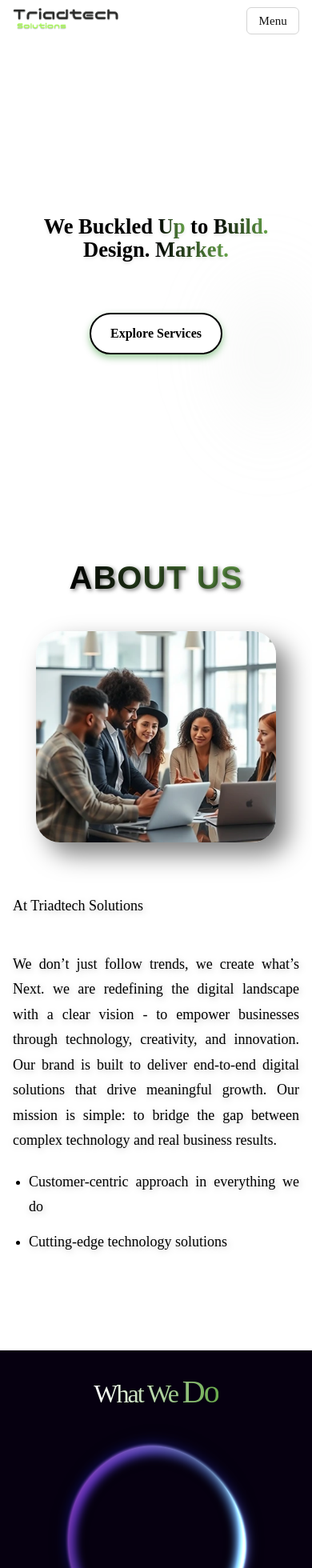
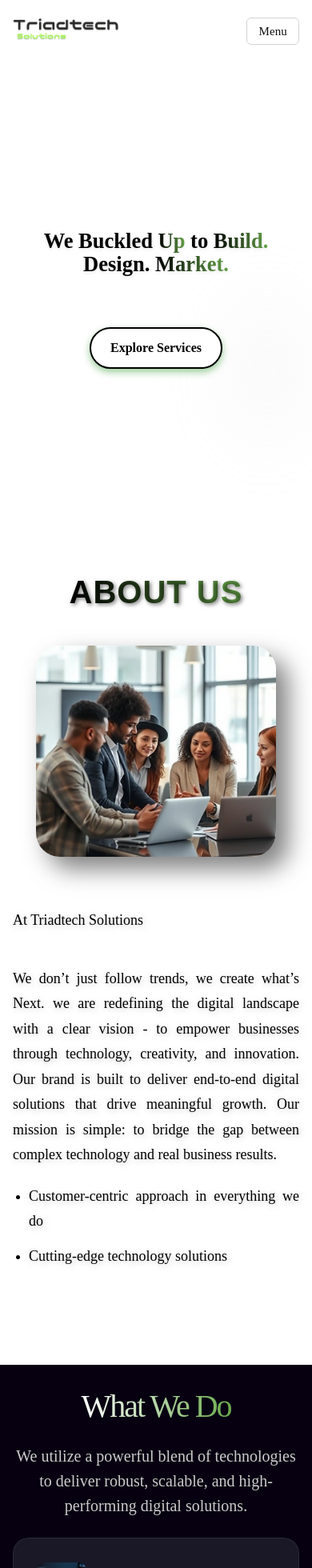
Before and after one commit to TriadtechSolutions/tts-revamp, a Next.js app: page / in a window 390 px wide. Shown: the top 1960 px of the page at 80% size. Built offline with nearby package versions, Linux system fonts and the light colour scheme; a web font is replaced by a local one.

Commit message:
style the homepage

```diff
--- a/src/app/globals.css
+++ b/src/app/globals.css
@@ -1,6 +1,7 @@
 @import "../styles/drupal-style.css";
 @import "../styles/blog.css";
 @import "swiper/css";
+@import "swiper/css/pagination";
 
 /* Brand palette — matched to live Triadtech site */
 :root {
@@ -12,6 +13,7 @@
   --tts-site-inset: 75px;
   --tts-about-align: 138px;
   --tts-section-pad: 24px;
+  --tts-footer-inset: 75px;
 }
 
 @media (min-width: 768px) and (max-width: 991px) {
@@ -19,6 +21,7 @@
     --tts-site-inset: 32px;
     --tts-about-align: 32px;
     --tts-section-pad: 28px;
+    --tts-footer-inset: 36px;
   }
 }
 
@@ -27,6 +30,7 @@
     --tts-site-inset: 16px;
     --tts-about-align: 16px;
     --tts-section-pad: 16px;
+    --tts-footer-inset: 40px;
   }
 }
 
@@ -339,10 +343,10 @@
   top: -20px;
   right: 0;
   pointer-events: none;
-  display: block;
-}
-
-@media (min-width: 993px) {
+  display: none;
+}
+
+@media (min-width: 1024px) {
   #orb-root {
     display: block !important;
   }
@@ -421,6 +425,39 @@
   margin: 0;
   line-height: 1.5;
   font-size: 0.95rem;
+}
+
+.service-card {
+  transition: transform 0.3s ease, background 0.3s ease, border-color 0.3s ease,
+    box-shadow 0.3s ease;
+}
+
+@media (hover: hover) and (min-width: 1024px) {
+  .service-card:hover {
+    transform: translateY(-5px);
+  }
+}
+
+@media (max-width: 1023px) {
+  .service-card:hover,
+  .service-card:active {
+    transform: none !important;
+  }
+
+  .service-card:hover .services-image {
+    transform: none !important;
+  }
+
+  .service-grid .swiper,
+  .service-grid .service-swiper {
+    padding-top: 12px;
+    margin-top: -12px;
+    box-sizing: content-box;
+  }
+
+  .what-we-do-section .service-grid {
+    top: 0 !important;
+  }
 }
 
 /* ── About section (live Drupal layout) ── */
@@ -625,6 +662,74 @@
 }
 
 /* ── Testimonials ── */
+.testimonials-grid {
+  align-items: stretch;
+}
+
+.testimonials-grid > div {
+  display: flex;
+  min-height: 100%;
+}
+
+.testimonials-grid .testimonial-card {
+  flex: 1;
+  width: 100%;
+}
+
+.testimonial-card {
+  transition: transform 0.3s ease;
+}
+
+@media (hover: hover) and (min-width: 1024px) {
+  .testimonial-card:hover {
+    transform: translateY(-10px);
+  }
+}
+
+@media (max-width: 1023px) {
+  .testimonial-card:hover,
+  .testimonial-card:active {
+    transform: none !important;
+  }
+
+  .testimonials-swiper {
+    padding-top: 12px;
+    margin-top: -12px;
+    box-sizing: content-box;
+  }
+}
+
+.testimonials-swiper {
+  width: 100%;
+  overflow: hidden;
+  padding-bottom: 44px;
+}
+
+.testimonials-swiper .swiper-slide {
+  height: auto;
+  box-sizing: border-box;
+  display: flex;
+}
+
+.testimonials-swiper .testimonial-card {
+  flex: 1;
+  width: 100%;
+}
+
+.testimonials-swiper .swiper-pagination {
+  bottom: 0;
+}
+
+.testimonials-swiper .swiper-pagination-bullet {
+  background: #848484;
+  opacity: 0.5;
+}
+
+.testimonials-swiper .swiper-pagination-bullet-active {
+  background: var(--tts-leaf);
+  opacity: 1;
+}
+
 .testimonial-content {
   font-size: inherit;
 }
@@ -642,7 +747,7 @@
 /* ── Footer (live site match) ── */
 footer.site-footer {
   background: linear-gradient(180deg, #3d3d3d 0%, #2a2a2a 45%, #1a1a1a 100%);
-  padding: 88px 20px 70px;
+  padding: 88px 0 70px;
   color: #ffffff;
 }
 
@@ -651,7 +756,8 @@ footer.site-footer .container {
   width: 100%;
   margin-left: auto;
   margin-right: auto;
-  padding: 0;
+  padding-left: var(--tts-footer-inset);
+  padding-right: var(--tts-site-inset);
 }
 
 footer.site-footer .row {
@@ -670,7 +776,6 @@ footer.site-footer .row > [class*="col-"] {
 
 footer.site-footer .footer_first {
   min-width: 0;
-  margin-left: 12px;
 }
 
 footer.site-footer .footer-logo {
@@ -709,7 +814,7 @@ footer.site-footer .footer_fourth {
 }
 
 footer.site-footer .footer_fourth {
-  margin-left: -16px;
+  margin-left: 0;
 }
 
 footer.site-footer .footer_third h3,
@@ -787,12 +892,7 @@ footer.site-footer .socialmedia_icons {
 
 @media (max-width: 991px) {
   footer.site-footer {
-    padding: 64px 24px 52px;
-  }
-
-  footer.site-footer .footer_first,
-  footer.site-footer .footer_fourth {
-    margin-left: 0;
+    padding: 64px 0 52px;
   }
 
   footer.site-footer .row {
@@ -1186,8 +1286,8 @@ footer.site-footer .socialmedia_icons {
 
 @media (max-width: 991px) {
   :root {
-    --mobile-header-offset: max(20px, calc(env(safe-area-inset-top, 0px) + 12px));
-    --mobile-header-height: 52px;
+    --mobile-header-offset: max(28px, calc(env(safe-area-inset-top, 0px) + 16px));
+    --mobile-header-height: 56px;
   }
 
   #header {
@@ -1205,8 +1305,8 @@ footer.site-footer .socialmedia_icons {
     position: relative !important;
     top: 0 !important;
     border-bottom: none !important;
-    padding: 6px var(--tts-site-inset);
-    min-height: 52px;
+    padding: 10px var(--tts-site-inset);
+    min-height: 56px;
     flex-wrap: nowrap;
     align-items: center;
     overflow: visible;
@@ -1430,17 +1530,7 @@ footer.site-footer .socialmedia_icons {
   }
 
   #orb-root {
-    position: relative;
-    width: 100%;
-    height: 300px;
-    top: 0;
-    right: 0;
-    margin-top: 1rem;
-  }
-
-  .orb-container canvas {
-    width: 100% !important;
-    height: 300px !important;
+    display: none !important;
   }
 
   .home-bg {
@@ -1552,22 +1642,34 @@ footer.site-footer .socialmedia_icons {
     max-width: 100%;
   }
 
-  .content-section p {
-    font-size: clamp(1.1rem, 4vw, 1.5rem);
-  }
-
-  .title-section {
+  .what-we-do-section .content-section p {
+    font-size: clamp(1.25rem, 4.5vw, 1.75rem);
+    line-height: 1.55;
+  }
+
+  .what-we-do-section .title-section {
     min-height: auto;
     align-items: center;
   }
 
-  .title-section h2 {
+  .what-we-do-section .title-section h2,
+  .what-we-do-section .title-section h2 span {
     margin-right: 0;
     text-align: center;
-    font-size: clamp(2rem, 7vw, 2.5rem);
-  }
-
-  /* Testimonials — stack on mobile/tablet */
+    font-size: clamp(2.5rem, 9vw, 3.25rem);
+    line-height: 1.1;
+  }
+
+  .what-we-do-section .service-grid {
+    top: 0 !important;
+    margin-top: 1.5rem;
+  }
+
+  .what-we-do-section .button-section {
+    top: 0 !important;
+  }
+
+  /* Testimonials — horizontal slider on mobile/tablet */
   .testimonials-section {
     width: 100%;
     padding-left: 0;
@@ -1580,10 +1682,13 @@ footer.site-footer .socialmedia_icons {
     padding-right: var(--tts-site-inset);
   }
 
-  .testimonials-grid {
-    grid-template-columns: 1fr !important;
-    max-width: 100% !important;
-    gap: 24px !important;
+  .testimonials-swiper {
+    max-width: 100%;
+  }
+
+  .testimonials-swiper .testimonial-card {
+    width: 100%;
+    min-height: 360px;
   }
 
   .testimonials-title {
@@ -1597,7 +1702,6 @@ footer.site-footer .socialmedia_icons {
 
   .testimonial-card {
     padding: 24px 20px;
-    min-height: unset;
   }
 
   .testimonial-content p {
@@ -1607,18 +1711,23 @@ footer.site-footer .socialmedia_icons {
 
   footer.site-footer,
   .site-footer {
-    padding: 48px var(--tts-site-inset) 40px !important;
+    padding: 48px 0 40px !important;
+  }
+
+  footer.site-footer .container {
+    padding-left: var(--tts-footer-inset) !important;
+    padding-right: var(--tts-site-inset) !important;
   }
 }
 
 @media (max-width: 767px) {
   :root {
-    --mobile-header-height: 48px;
+    --mobile-header-height: 52px;
   }
 
   #navbar-main {
-    padding: 5px var(--tts-site-inset);
-    min-height: 48px;
+    padding: 10px var(--tts-site-inset);
+    min-height: 52px;
   }
 
   #navbar-main .navbar-brand .site-logo,
--- a/src/components/sections/TestimonialsSection.tsx
+++ b/src/components/sections/TestimonialsSection.tsx
@@ -1,3 +1,4 @@
+import TestimonialsSlider from "@/components/sections/TestimonialsSlider";
 import type { Section } from "@/lib/types";
 
 export default function TestimonialsSection({ section }: { section: Section }) {
@@ -10,16 +11,9 @@ export default function TestimonialsSection({ section }: { section: Section }) {
             <p className="testimonials-subtitle">{section.subtitle}</p>
           )}
         </div>
-        <div className="testimonials-grid">
-          {section.testimonials?.map((t, i) => (
-            <div key={i} className="testimonial-card">
-              <div
-                className="testimonial-content"
-                dangerouslySetInnerHTML={{ __html: t.body }}
-              />
-            </div>
-          ))}
-        </div>
+        {section.testimonials && (
+          <TestimonialsSlider testimonials={section.testimonials} />
+        )}
       </div>
     </section>
   );
--- /dev/null
+++ b/src/components/sections/TestimonialsSlider.tsx
@@ -0,0 +1,73 @@
+"use client";
+
+import { useEffect, useState } from "react";
+import { Autoplay, Pagination } from "swiper/modules";
+import { Swiper, SwiperSlide } from "swiper/react";
+
+type Testimonial = {
+  body: string;
+};
+
+export default function TestimonialsSlider({
+  testimonials,
+}: {
+  testimonials: Testimonial[];
+}) {
+  const [mounted, setMounted] = useState(false);
+  const [isMobileTablet, setIsMobileTablet] = useState(false);
+
+  useEffect(() => {
+    setMounted(true);
+    const mq = window.matchMedia("(max-width: 1023px)");
+    const update = () => setIsMobileTablet(mq.matches);
+    update();
+    mq.addEventListener("change", update);
+    return () => mq.removeEventListener("change", update);
+  }, []);
+
+  const renderCard = (testimonial: Testimonial) => (
+    <div className="testimonial-card">
+      <div
+        className="testimonial-content"
+        dangerouslySetInnerHTML={{ __html: testimonial.body }}
+      />
+    </div>
+  );
+
+  if (!mounted) {
+    return (
+      <div className="testimonials-grid">
+        {testimonials.map((testimonial, index) => (
+          <div key={index}>{renderCard(testimonial)}</div>
+        ))}
+      </div>
+    );
+  }
+
+  if (!isMobileTablet) {
+    return (
+      <div className="testimonials-grid">
+        {testimonials.map((testimonial, index) => (
+          <div key={index}>{renderCard(testimonial)}</div>
+        ))}
+      </div>
+    );
+  }
+
+  return (
+    <Swiper
+      className="testimonials-swiper"
+      modules={[Autoplay, Pagination]}
+      slidesPerView={1}
+      spaceBetween={20}
+      speed={600}
+      loop={testimonials.length > 1}
+      autoplay={{ delay: 5000, disableOnInteraction: false }}
+      pagination={{ clickable: true }}
+    >
+      {testimonials.map((testimonial, index) => (
+        <SwiperSlide key={index}>{renderCard(testimonial)}</SwiperSlide>
+      ))}
+    </Swiper>
+  );
+}
```
